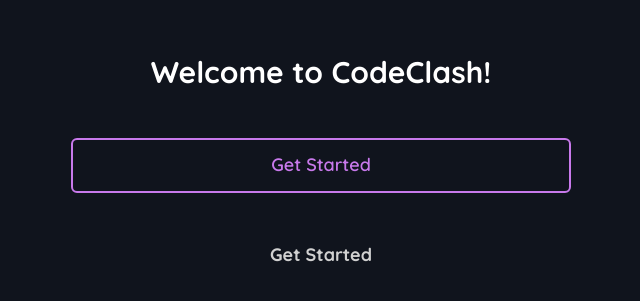
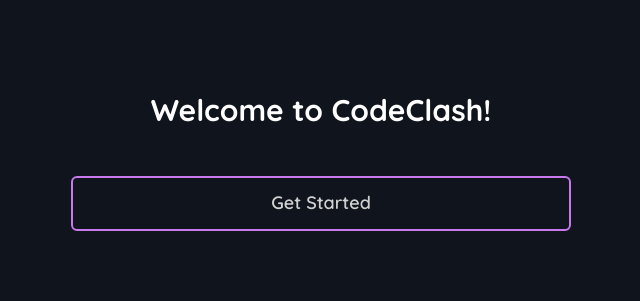
Before and after one commit to HarshSingh011/CodeClash, a Next.js app: page / in a window 1280 px wide. Shown: the part 243-544 px from the top of the page, without its empty margins (319-959 px from the left). Built offline with nearby package versions, Linux system fonts and the light colour scheme; no server answers.

Commit message:
Refactor Page component; replace Link with button for improved navigation handling

```diff
--- a/src/app/page.tsx
+++ b/src/app/page.tsx
@@ -2,7 +2,6 @@
 
 import { useRouter } from 'next/navigation';
 import LabelButton from "@/components/ui/LabelButton";
-import Link from "next/link";
 
 const Page = () => {
   const router = useRouter();
@@ -13,17 +12,13 @@
         <h1 className='text-lg xs:text-xl sm:text-2xl lg:text-3xl font-bold text-white text-left mt-2'>
           Welcome to CodeClash!
         </h1>
-        <LabelButton variant="outlined" className="w-full sm:w-auto">
-          <Link href={"/get-started"}>
-            Get Started
-          </Link>
-        </LabelButton>
-        <button
+        <LabelButton
+          variant="outlined"
           onClick={() => router.push('/get-started')}
           className="text-base sm:text-lg text-[#D1D1D1] hover:opacity-80 transition-opacity"
         >
           Get Started
-        </button>
+        </LabelButton>
       </h1>
     </div>
   );
```
